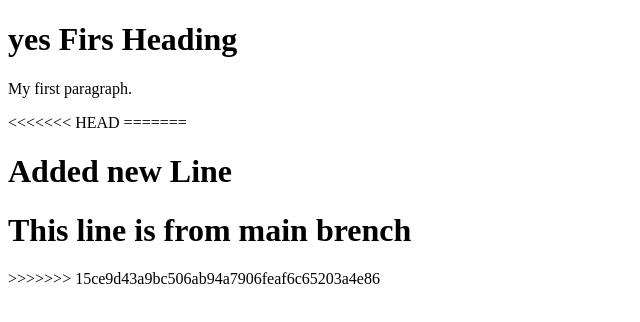
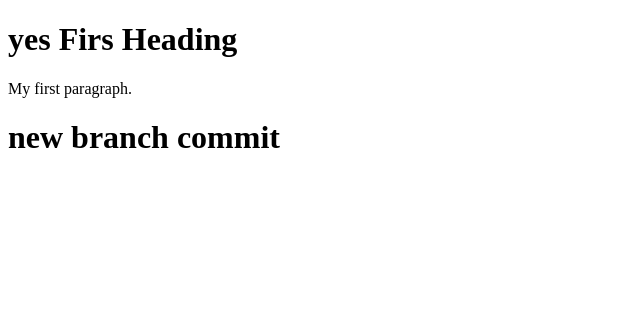
Before and after one commit to vbr1058/git_test, a plain HTML site: page Index.html in a window 1280 px wide. Shown: the whole page, without its empty margins (0-640 px from the left). Drawn offline with Linux system fonts and the light colour scheme.

Commit message:
index file is edited in new_branch and merged

```diff
--- a/Index.html
+++ b/Index.html
@@ -5,11 +5,9 @@
 <h1> yes Firs Heading</h1>
 <p>My first paragraph.</p>
 
-<<<<<<< HEAD
-=======
-<h1>Added new Line</h1>
-<h1>This line is from main brench</h1>
->>>>>>> 15ce9d43a9bc506ab94a7906feaf6c65203a4e86
+
+<h1>new branch commit</h1>
+
 
 </body>
 </html>
```
